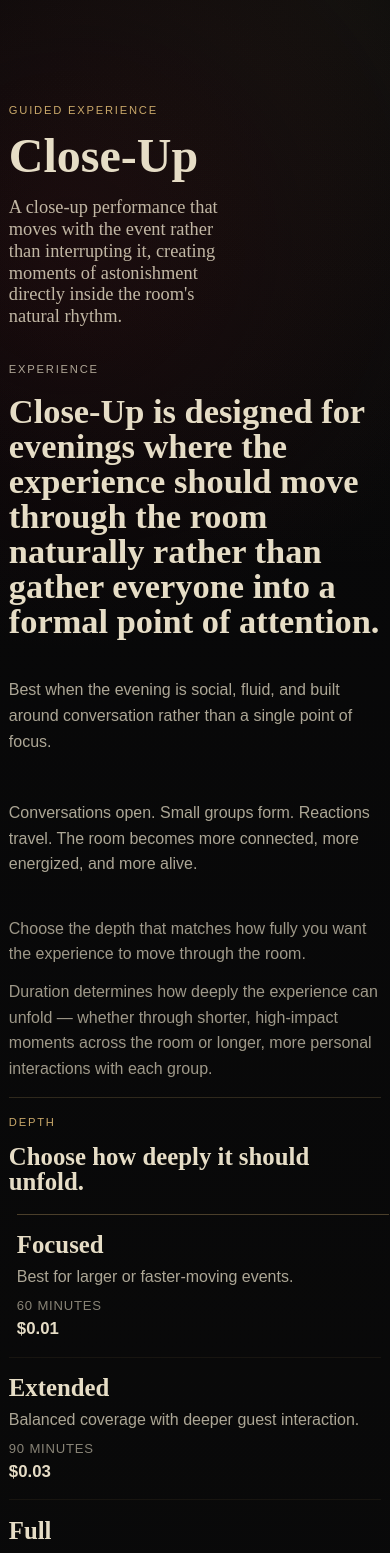
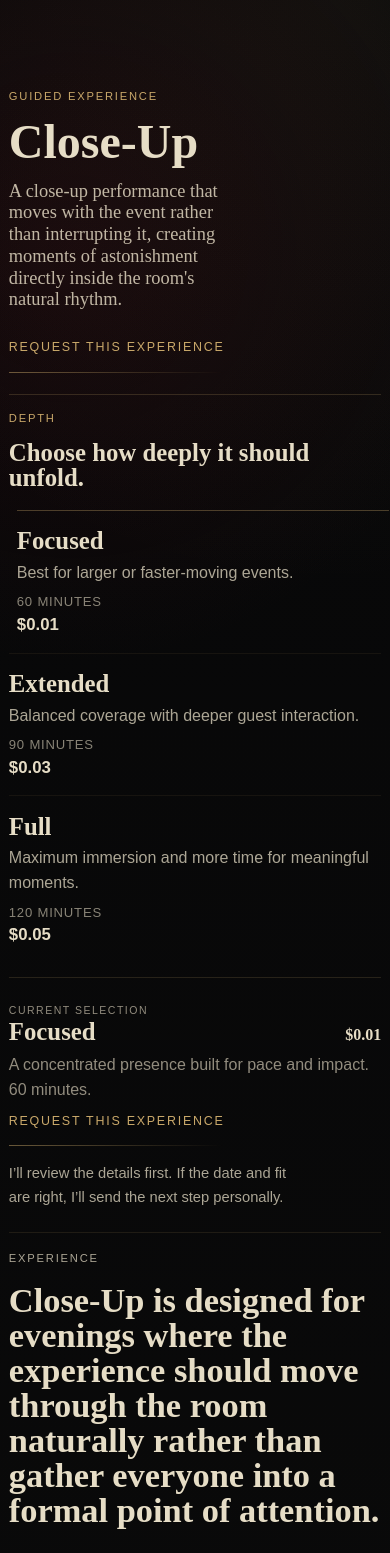
Before and after one commit to chaseellsworthiv-artifice/Artifice-Website, a Next.js app: page /design/close-up in a window 390 px wide. Shown: the top 1553 px of the page. Built offline with nearby package versions, Linux system fonts and the light colour scheme; a web font is replaced by a local one.

Commit message:
Refine experience request flow

```diff
--- a/components/ExperienceDetail.jsx
+++ b/components/ExperienceDetail.jsx
@@ -48,6 +48,11 @@ export default function ExperienceDetail({ experience, selectedDepth, basePath =
           <p className={styles.eyebrow}>{experience.eyebrow}</p>
           <h1 className={styles.title}>{experience.name}</h1>
           <p className={styles.intro}>{experience.summary}</p>
+          <div className={styles.heroActions}>
+            <Link href={inquiryHref({ experience, selectedDepth, eventContext })} className={styles.primaryAction}>
+              Request This Experience
+            </Link>
+          </div>
         </div>
       </section>
 
@@ -124,7 +129,11 @@ export default function ExperienceDetail({ experience, selectedDepth, basePath =
                     </h3>
                     <p>{selectedDepth.note} {selectedDepth.duration}.</p>
                   </div>
-                ) : null}
+                ) : (
+                  <p className={styles.selectionPrompt}>
+                    Select a depth to carry that preference into the request.
+                  </p>
+                )}
 
                 <Link href={inquiryHref({ experience, selectedDepth, eventContext })} className={styles.primaryAction}>
                   Request This Experience
--- a/components/experience.module.css
+++ b/components/experience.module.css
@@ -345,15 +345,15 @@
 }
 
 .detailNotes {
-  margin-top: 1.35rem;
+  margin-top: 1.15rem;
   display: grid;
-  gap: 0.8rem;
+  gap: 0.65rem;
 }
 
 .detailSupport {
-  margin-top: 1.4rem;
+  margin-top: 1.2rem;
   display: grid;
-  gap: 0.75rem;
+  gap: 0.65rem;
 }
 
 .detailSupport p {
@@ -398,6 +398,13 @@
   margin-top: 0.85rem;
   padding-top: 1rem;
   border-top: 1px solid rgba(201, 168, 106, 0.16);
+}
+
+.selectionPrompt {
+  margin: 0.95rem 0 0;
+  max-width: 30ch;
+  color: rgba(230, 221, 198, 0.54);
+  line-height: 1.52;
 }
 
 .selectionLabel {
@@ -469,6 +476,19 @@
     grid-template-columns: 1fr;
   }
 
+  .detailGrid {
+    display: flex;
+    flex-direction: column;
+  }
+
+  .detailCard {
+    order: 1;
+  }
+
+  .detailCopy {
+    order: 2;
+  }
+
   .designedCard {
     flex-direction: column;
     align-items: flex-start;
@@ -478,8 +498,8 @@
 @media (max-width: 640px) {
   .hero,
   .detailHero {
-    padding-top: 6.5rem;
-    padding-bottom: 2rem;
+    padding-top: 5.6rem;
+    padding-bottom: 1.35rem;
   }
 
   .heroInner,
@@ -500,7 +520,7 @@
   }
 
   .intro {
-    margin-top: 1.15rem;
+    margin-top: 1rem;
     max-width: 24ch;
     font-size: 1.15rem;
   }
@@ -535,8 +555,9 @@
   }
 
   .detailCard {
-    padding: 1.1rem 0 0;
+    padding: 1.05rem 0 1.35rem;
     border-radius: 0;
+    border-bottom: 1px solid rgba(201, 168, 106, 0.12);
   }
 
   .recommendationCard h3,
@@ -553,7 +574,7 @@
   .heroActions,
   .detailFooter {
     gap: 0.7rem 1rem;
-    margin-top: 1.4rem;
+    margin-top: 1.1rem;
   }
 
   .designedCard {
```
Also changed, not shown: components/DesignInquiry.jsx (+4 -4 lines), components/design.module.css (+15 -8 lines).
